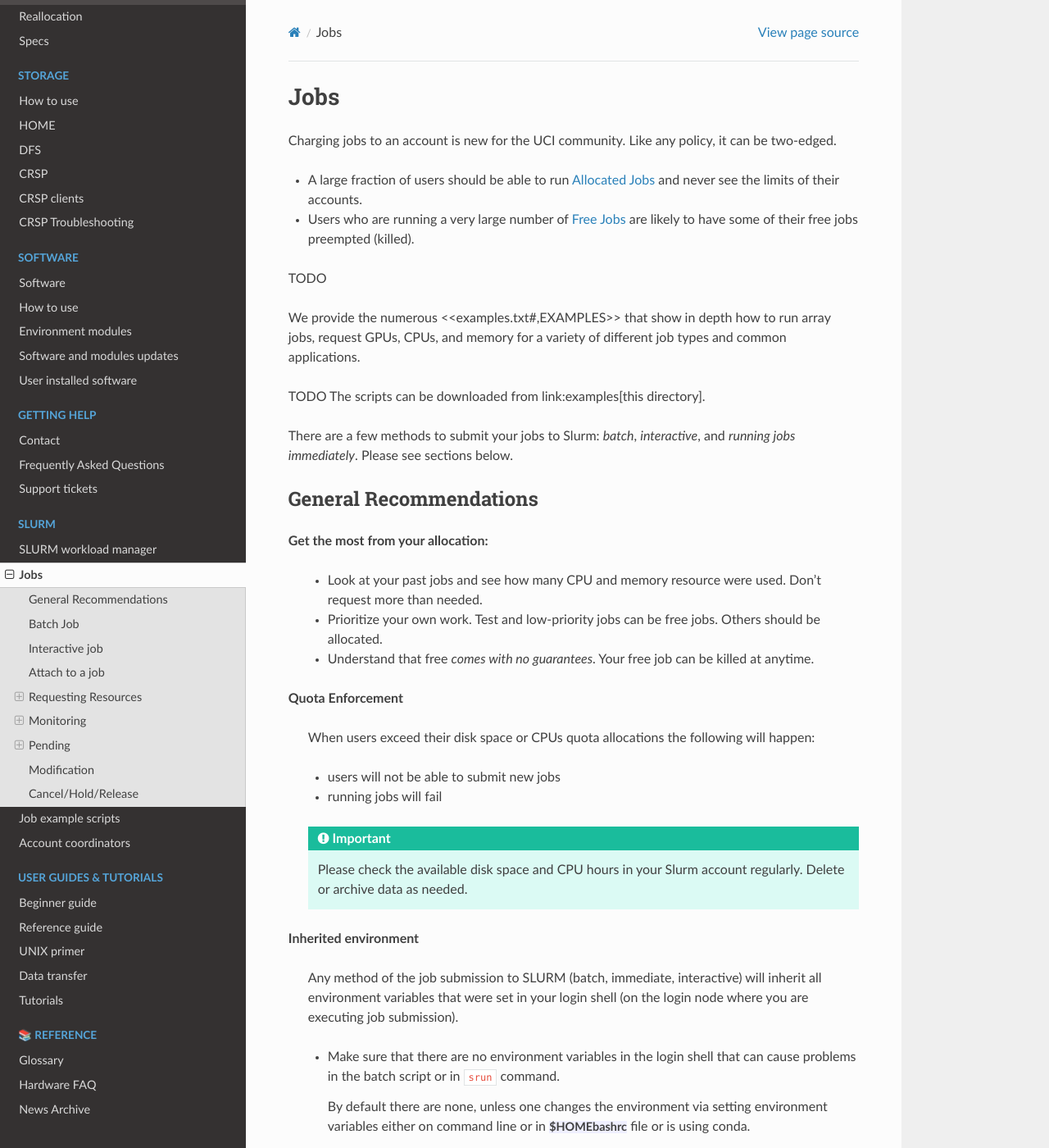
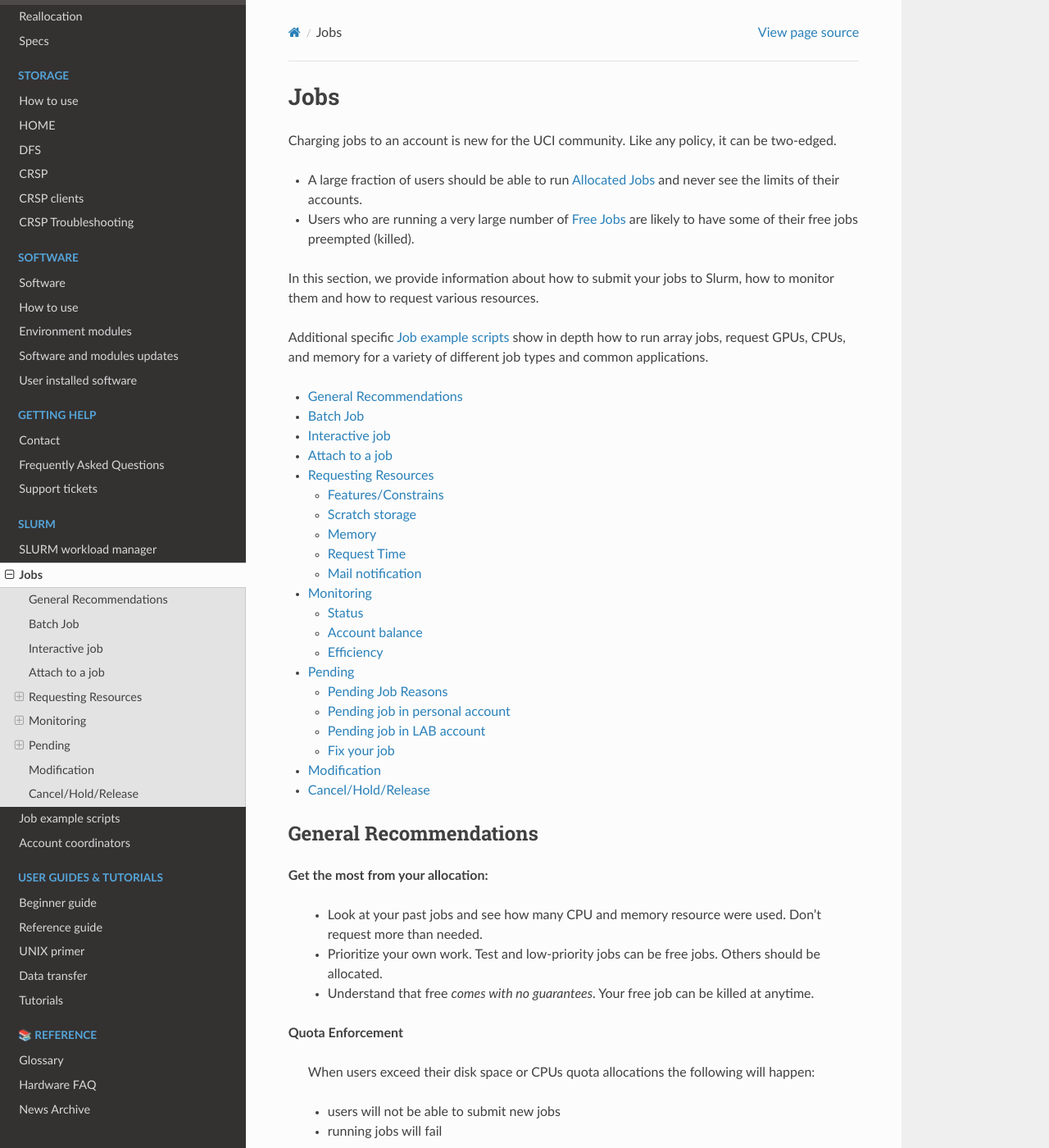
Before and after one commit to RCIC-UCI-Public/website-rcic, a Sphinx documentation site: the page built from docs/source/slurm/jobs.rst, in a window 1280 px wide and 1400 px high. Shown: the whole window at 82% size. Built offline with Sphinx 7.4.7 and the Read the Docs theme 2.0.0, drawn with Linux system fonts in a browser that asks for light colours.

Commit message:
add local toc, refenreces to jobs scripts guide

```diff
--- a/docs/source/slurm/jobs.rst
+++ b/docs/source/slurm/jobs.rst
@@ -9,15 +9,14 @@ Charging jobs to an account is new for the UCI community. Like any policy, it ca
 * Users who are running a very large number of :ref:`free jobs` are likely to have some of
   their free jobs preempted (killed).
 
-TODO
+In this section, we provide information about how to submit your jobs to Slurm, how
+to monitor them and how to request various resources.
 
-We provide the numerous <<examples.txt#,EXAMPLES>> that show in depth how to run array jobs, request GPUs,
+Additional specific :ref:`job examples` show in depth how to run array jobs, request GPUs,
 CPUs, and memory for a variety of different job types and common applications.
 
-TODO The scripts can be downloaded from link:examples[this directory].
-
-There are a few methods to submit your jobs to Slurm: *batch*, *interactive*, and
-*running jobs immediately*.  Please see sections below.
+.. contents::
+   :local:
 
 .. _recommendation:
 
```
